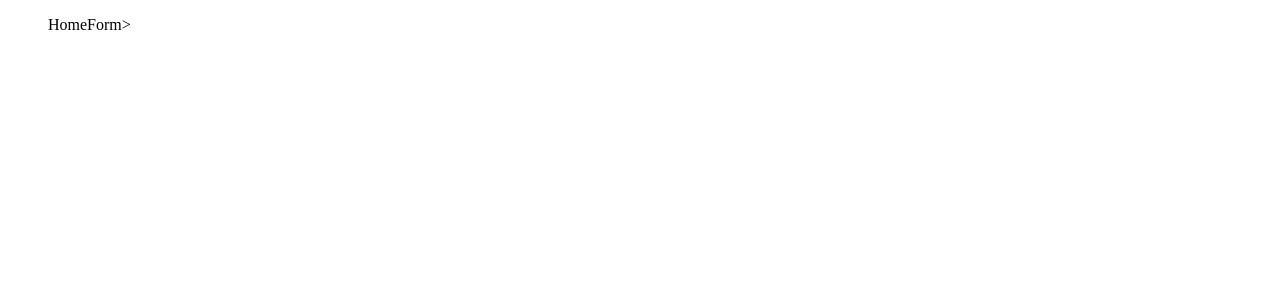
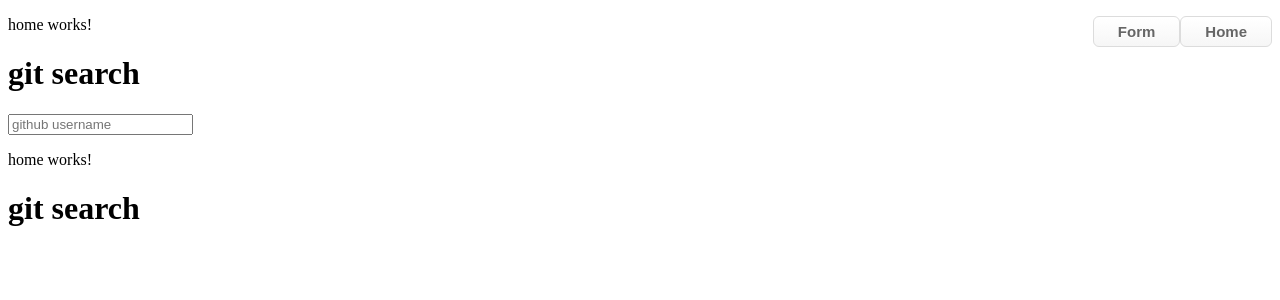
Before and after one commit to alphine3900/Githubfinder, an Angular app: page /home in a window 1280 px wide. Shown: the top 300 px of the page. Built offline with nearby package versions, Linux system fonts and the light colour scheme.

Commit message:
add form and nav buttons

```diff
--- a/src/app/app.component.css
+++ b/src/app/app.component.css
@@ -0,0 +1,36 @@
+nav a{
+    float: right;
+}
+
+.button {
+    box-shadow: inset 0 1px 0 0 #ffffff;
+    background: #ffffff linear-gradient(to bottom, #ffffff 5%, #f6f6f6 100%);
+    border-radius: 6px;
+    border: 1px solid #dcdcdc;
+    display: inline-block;
+    cursor: pointer;
+    color: #666666;
+    font-family: Arial, sans-serif;
+    font-size: 15px;
+    font-weight: bold;
+    padding: 6px 24px;
+    text-decoration: none;
+    text-shadow: 0 1px 0 #ffffff;
+    outline: 0;
+}
+.activebutton {
+    box-shadow: inset 0 1px 0 0 #dcecfb;
+    background: #bddbfa linear-gradient(to bottom, #bddbfa 5%, #80b5ea 100%);
+    border-radius: 6px;
+    border: 1px solid #84bbf3;
+    display: inline-block;
+    cursor: pointer;
+    color: #ffffff;
+    font-family: Arial, sans-serif;
+    font-size: 15px;
+    font-weight: bold;
+    padding: 6px 24px;
+    text-decoration: none;
+    text-shadow: 0 1px 0 #528ecc;
+    outline: 0;
+}
--- a/src/app/app.component.html
+++ b/src/app/app.component.html
@@ -1,7 +1,9 @@
 <nav>
-  <ul>
-    <a routerLink="home">Home</a>
-    <a  routerLink="form">Form></a>
-  </ul>
+      <a class="button" routerLinkActive ="home" routerLinkActive ="ActiveButton" >Home</a>
+      <a class="button" routerLinkActive ="form"  routerLinkActive ="ActiveButton">Form</a>
+
 </nav>
-<!-- <router-outlet></router-outlet> -->
+<app-home></app-home>
+<app-form></app-form>
+
+<router-outlet></router-outlet>
--- a/src/app/form/form.component.html
+++ b/src/app/form/form.component.html
@@ -2,6 +2,7 @@
 
     <form action="">
         <label for=""></label>
-        <input type="text">
+        <input type="text" placeholder="github username">
+
     </form>
 </div>
--- a/src/app/home/home.component.html
+++ b/src/app/home/home.component.html
@@ -1 +1,2 @@
 <p>home works!</p>
+<h1>git search</h1>
--- a/src/app/routing-app/routing-app.module.ts
+++ b/src/app/routing-app/routing-app.module.ts
@@ -6,11 +6,11 @@
 import { FormComponent } from '../form/form.component';
 const routes: Routes= [
   {
-  path: 'home',component:HomeComponent
+  path: 'home', component:HomeComponent
   },
   {
-    path: 'form',component:FormComponent
-  }
+    path: 'form', component:FormComponent
+  },
 ]
 @NgModule({
   declarations: [],
```
Also changed, not shown: src/app/app.module.ts (+11 -4 lines).
